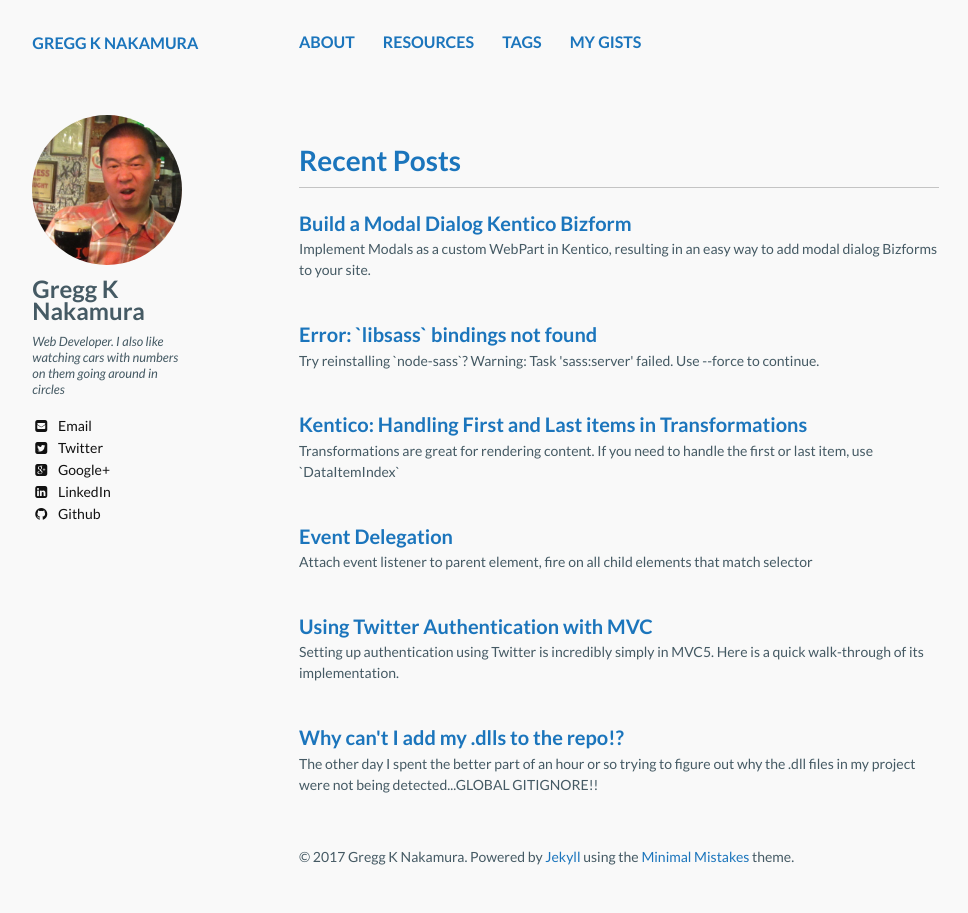
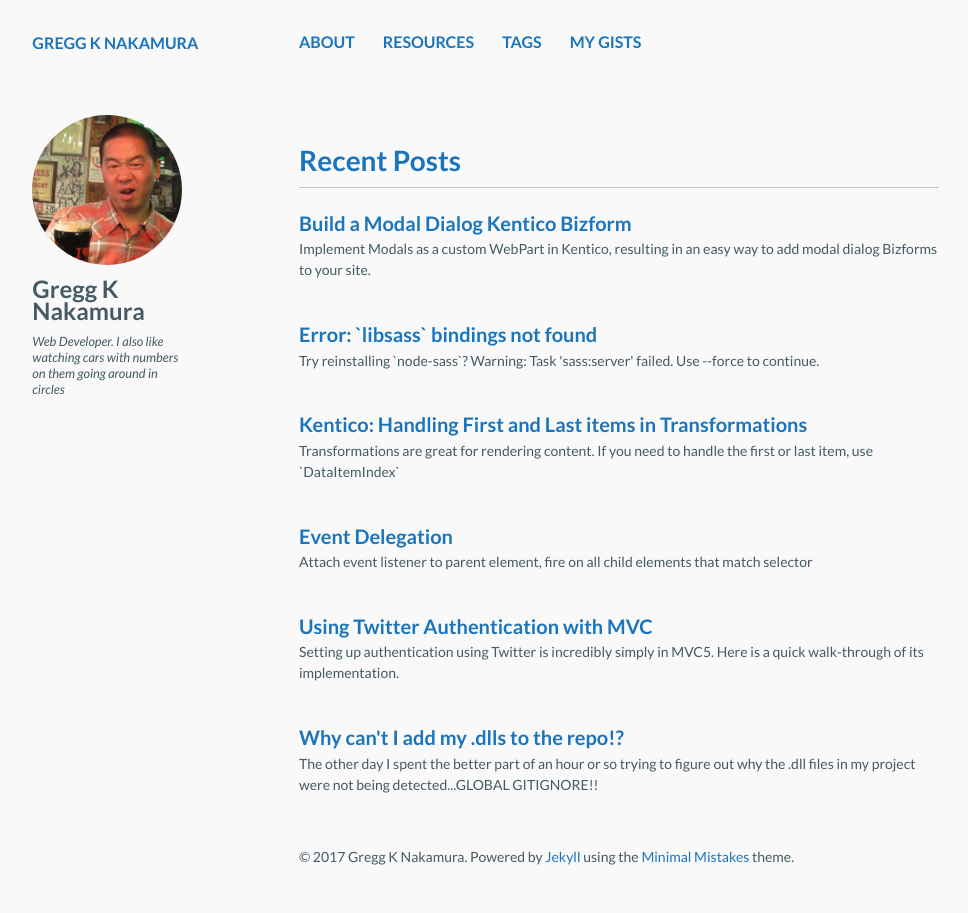
Before and after one commit to greggnakamura/greggnakamura.github.com, a Jekyll site: the page built from index.md, in a window 1280 px wide. Shown: the whole page, without its empty margins (21-989 px from the left). Built offline with Jekyll 4.4.1, drawn with Linux system fonts in a browser that asks for light colours; nearby versions of some CDN libraries.

Commit message:
Remove socials from sidebar author bio section

```diff
--- a/_includes/_author-bio.html
+++ b/_includes/_author-bio.html
@@ -12,23 +12,4 @@
 
   <h2 itemprop="name">{{ author.name }}</h2>
   <p>{{ author.bio }}</p>
-  {% if author.email %}<a href="mailto:{{ author.email }}" class="author-social" target="_blank"><i class="fa fa-fw fa-envelope-square"></i> Email</a>{% endif %}
-  {% if author.twitter %}<a href="http://twitter.com/{{ author.twitter }}" class="author-social" target="_blank"><i class="fa fa-fw fa-twitter-square"></i> Twitter</a>{% endif %}
-  {% if author.facebook %}<a href="http://facebook.com/{{ author.facebook }}" class="author-social" target="_blank"><i class="fa fa-fw fa-facebook-square"></i> Facebook</a>{% endif %}
-  {% if author.google.plus %}<a href="http://plus.google.com/+{{ author.google.plus }}" class="author-social" target="_blank"><i class="fa fa-fw fa-google-plus-square"></i> Google+</a>{% endif %}
-  {% if author.linkedin %}<a href="http://linkedin.com/in/{{ author.linkedin }}" class="author-social" target="_blank"><i class="fa fa-fw fa-linkedin-square"></i> LinkedIn</a>{% endif %}
-  {% if author.xing %}<a href="http://www.xing.com/profile/{{ author.xing }}" class="author-social" target="_blank"><i class="fa fa-fw fa-xing-square"></i> XING</a>{% endif %}
-  {% if author.instagram %}<a href="http://instagram.com/{{ author.instagram }}" class="author-social" target="_blank"><i class="fa fa-fw fa-instagram"></i> Instagram</a>{% endif %}
-  {% if author.tumblr %}<a href="http://{{ author.tumblr }}.tumblr.com" class="author-social" target="_blank"><i class="fa fa-fw fa-tumblr-square"></i> Tumblr</a>{% endif %}
-  {% if author.github %}<a href="http://github.com/{{ author.github }}" class="author-social" target="_blank"><i class="fa fa-fw fa-github"></i> Github</a>{% endif %}
-  {% if author.stackoverflow %}<a href="http://stackoverflow.com/users/{{ author.stackoverflow }}" class="author-social" target="_blank"><i class="fa fa-fw fa-stack-overflow"></i> Stackoverflow</a>{% endif %}
-  {% if author.lastfm %}<a href="http://lastfm.com/user/{{ author.lastfm }}" class="author-social" target="_blank"><i class="fa fa-fw fa-music"></i> Last.fm</a>{% endif %}
-  {% if author.dribbble %}<a href="http://dribbble.com/{{ author.dribbble }}" class="author-social" target="_blank"><i class="fa fa-fw fa-dribbble"></i> Dribbble</a>{% endif %}
-  {% if author.pinterest %}<a href="http://www.pinterest.com/{{ author.pinterest }}" class="author-social" target="_blank"><i class="fa fa-fw fa-pinterest"></i> Pinterest</a>{% endif %}
-  {% if author.foursquare %}<a href="http://foursquare.com/{{ author.foursquare }}" class="author-social" target="_blank"><i class="fa fa-fw fa-foursquare"></i> Foursquare</a>{% endif %}
-  {% if author.steam %}<a href="http://steamcommunity.com/id/{{ author.steam }}" class="author-social" target="_blank"><i class="fa fa-fw fa-steam-square"></i> Steam</a>{% endif %}
-  {% if author.youtube %}<a href="https://youtube.com/user/{{ author.youtube }}" class="author-social" target="_blank"><i class="fa fa-fw fa-youtube-square"></i> Youtube</a>{% endif %}
-  {% if author.soundcloud %}<a href="http://soundcloud.com/{{ author.soundcloud }}" class="author-social" target="_blank"><i class="fa fa-fw fa-soundcloud"></i> Soundcloud</a>{% endif %}
-  {% if author.weibo %}<a href="http://www.weibo.com/{{ author.weibo }}" class="author-social" target="_blank"><i class="fa fa-fw fa-weibo"></i> Weibo</a>{% endif %}
-  {% if author.flickr %}<a href="http://www.flickr.com/{{ author.flickr }}" class="author-social" target="_blank"><i class="fa fa-fw fa-flickr"></i> Flickr</a>{% endif %}
 </div>
```
